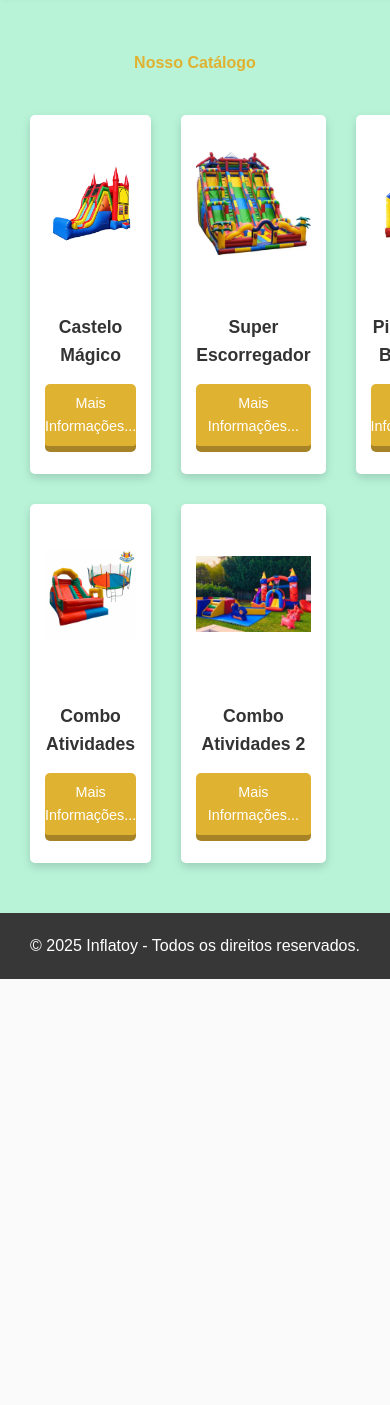
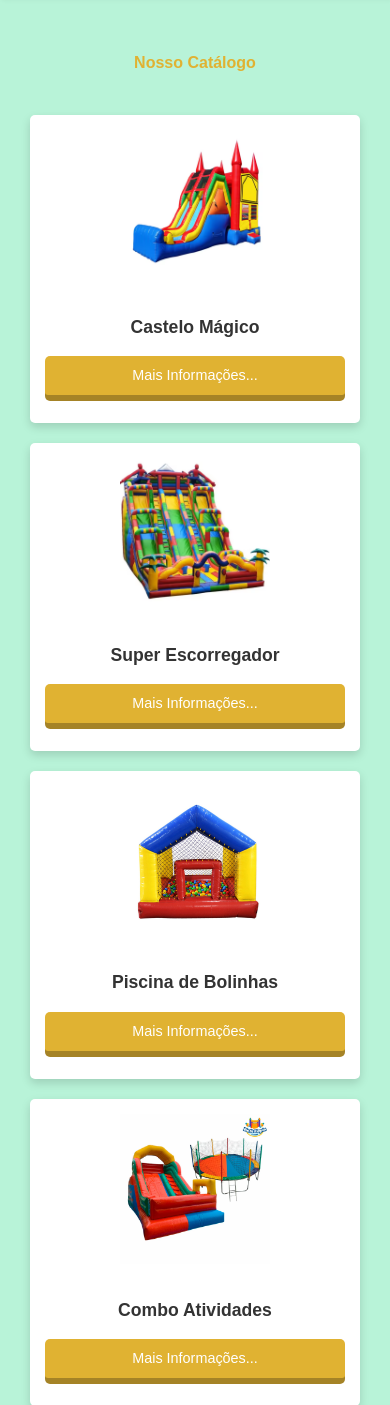
Before and after one commit to cardosolucas1/AS1, a PHP site: page / in a window 390 px wide; the page is wider, and only the part inside the window is pictured. Shown: the part 132-1537 px from the top of that part. Before the commit the page ends 1111 px from the top of that part, so only its background shows below. Run offline with PHP 8.4, Linux system fonts and the light colour scheme.

Commit message:
Adiciona responsividade mobile ao grid (1 coluna em telas pequenas)

```diff
--- a/css/style.css
+++ b/css/style.css
@@ -104,6 +104,20 @@ ul{
     grid-template-columns: repeat(3, 1fr);
     gap: 30px;
     padding: 20px 0;
+}
+
+@media (max-width: 768px) {
+    .card-grid-3 {
+        grid-template-columns: 1fr;
+        gap: 20px;
+    }
+}
+
+@media (min-width: 769px) and (max-width: 1024px) {
+    .card-grid-3 {
+        grid-template-columns: repeat(2, 1fr);
+        gap: 25px;
+    }
 }
 
 
--- a/script/script.js
+++ b/script/script.js
@@ -36,6 +36,7 @@ function setupFormValidation() {
         selectedDate.setHours(0, 0, 0, 0);
         return selectedDate >= today;
     };
+
     const validateSelect = (value) => value !== "";
     const validateRadio = (name) => document.querySelector(`input[name="${name}"]:checked`) !== null;
 
```
